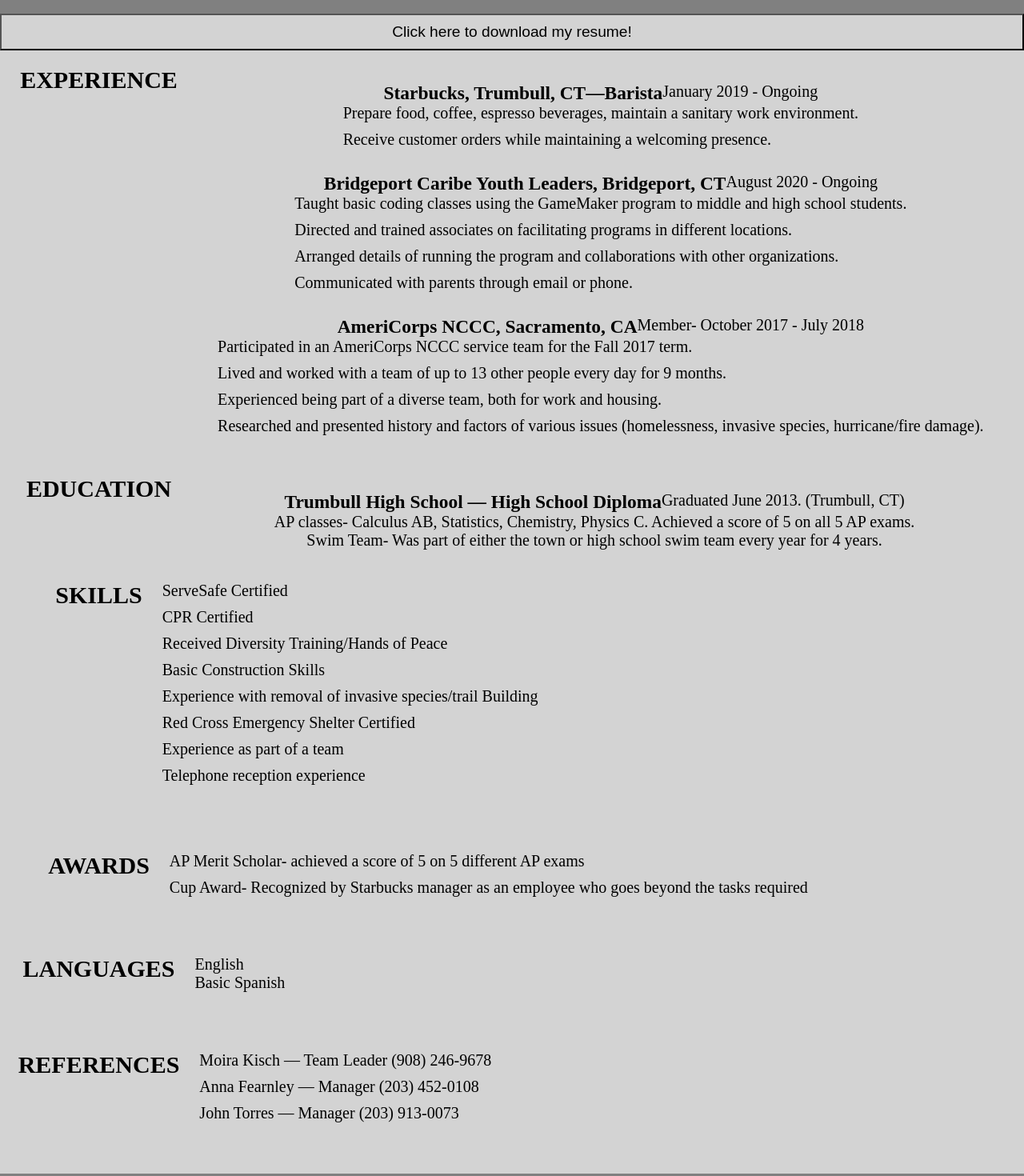
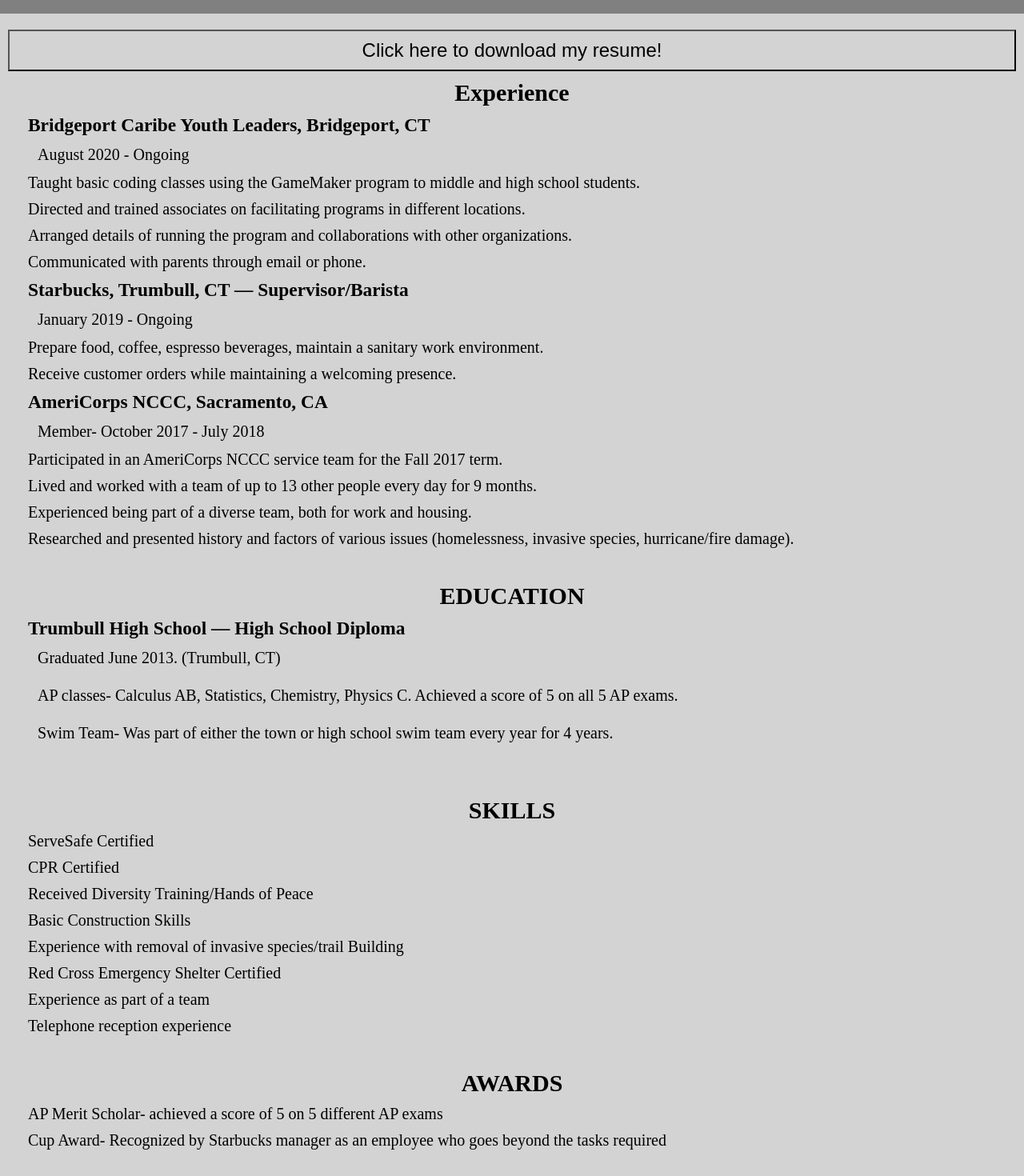
Before and after one commit to VPVelthuizen/VPVelthuizen-Portfolio, a React (Vite) app: page /resume in a window 1280 px wide. Shown: the part 60-1530 px from the top of the page at 80% size. Built offline with nearby package versions, Linux system fonts and the light colour scheme.

Commit message:
Fixed up resume page

```diff
--- a/src/App.css
+++ b/src/App.css
@@ -167,4 +167,8 @@ header, .links, .container1, .body, .container2, .bodysection {
   width: auto;
   padding: 10px, 0px;
 }
+
+.footer {
+  font-size: 18px;
+  padding: 10px, 0px;}
 }
--- a/src/pages/resume/resume.css
+++ b/src/pages/resume/resume.css
@@ -2,6 +2,11 @@ h2 {
     text-align: center;
     display: block;
     white-space: pre-line;
+    padding: 10px 0px;
+}
+
+p {
+    padding: 12px;
 }
 
 .download-button {
--- a/src/pages/resume/resume.jsx
+++ b/src/pages/resume/resume.jsx
@@ -9,27 +9,18 @@ const Resume = () => {
     const handleDownload = () => {
         const downloadLink = document.createElement('a');
         downloadLink.href = resume; // Use the imported resume file directly
-        downloadLink.download = 'Resume.pdf'; // Name for the downloaded file
+        downloadLink.download = 'VPVelthuizen-Resume.pdf'; // Name for the downloaded file
         downloadLink.click();
     };
 
     return (
         <>
             <Header /> {/* Place the Header component here */}
-            <section className='resume'>
+            <section className='resume bodysection'>
                 <button className="download-button" onClick={handleDownload}>Click here to download my resume!</button>
-                <section id="Experience" className="bodysection container2">
-                    <h2>EXPERIENCE</h2>
+                <section id="Experience">
+                    <h2>Experience</h2>
                     <div className="content">
-                        <div className="container2">
-                            <h3>Starbucks, Trumbull, CT—Barista</h3>
-                            <p>January 2019 - Ongoing</p>
-                            <ul>
-                                <li>Prepare food, coffee, espresso beverages, maintain a sanitary work environment.</li>
-                                <li>Receive customer orders while maintaining a welcoming presence.</li>
-                            </ul>
-                        </div>
-                        <div className="container2">
                         <h3>Bridgeport Caribe Youth Leaders, Bridgeport, CT</h3>
                         <p>August 2020 - Ongoing</p>
                         <ul>
@@ -38,8 +29,12 @@ const Resume = () => {
                             <li>Arranged details of running the program and collaborations with other organizations.</li>
                             <li>Communicated with parents through email or phone.</li>
                         </ul>
-                        </div>
-                        <div className="container2">
+                        <h3>Starbucks, Trumbull, CT — Supervisor/Barista</h3>
+                        <p>January 2019 - Ongoing</p>
+                        <ul>
+                            <li>Prepare food, coffee, espresso beverages, maintain a sanitary work environment.</li>
+                            <li>Receive customer orders while maintaining a welcoming presence.</li>
+                        </ul>
                         <h3>AmeriCorps NCCC, Sacramento, CA</h3>
                         <p>Member- October 2017 - July 2018</p>
                         <ul>
@@ -49,22 +44,19 @@ const Resume = () => {
                             <li>Researched and presented history and factors of various issues (homelessness, invasive species, hurricane/fire damage).</li>
                         </ul>
                     </div>
-                    </div>
                 </section>
 
-                <section id="Education" className="bodysection container2">
+                <section id="Education">
                     <h2>EDUCATION</h2>
                     <div className="content">
-                        <div className="container2">
                         <h3>Trumbull High School — High School Diploma</h3>
                         <p>Graduated June 2013. (Trumbull, CT)</p>
                         <p>AP classes- Calculus AB, Statistics, Chemistry, Physics C. Achieved a score of 5 on all 5 AP exams.</p>
                         <p>Swim Team- Was part of either the town or high school swim team every year for 4 years.</p>
                     </div>
-                    </div>
                 </section>
 
-                <section id="Skills" className="bodysection container2">
+                <section id="Skills">
                     <h2>SKILLS</h2>
                     <div className="content">
                         <ul>
@@ -80,7 +72,7 @@ const Resume = () => {
                     </div>
                 </section>
 
-                <section id="Awards" className="bodysection container2">
+                <section id="Awards">
                     <h2>AWARDS</h2>
                     <div className="content">
                         <ul>
@@ -90,7 +82,7 @@ const Resume = () => {
                     </div>
                 </section>
 
-                <section id="Languages" className="bodysection container2">
+                <section id="Languages">
                     <h2>LANGUAGES</h2>
                     <div className="content">
                         <p>English</p>
@@ -98,7 +90,7 @@ const Resume = () => {
                     </div>
                 </section>
 
-                <section id="References" className="bodysection container2">
+                <section id="References">
                     <h2>REFERENCES</h2>
                     <div className="content">
                         <ul>
```
Lines whose indentation alone changed are shown as unchanged.
